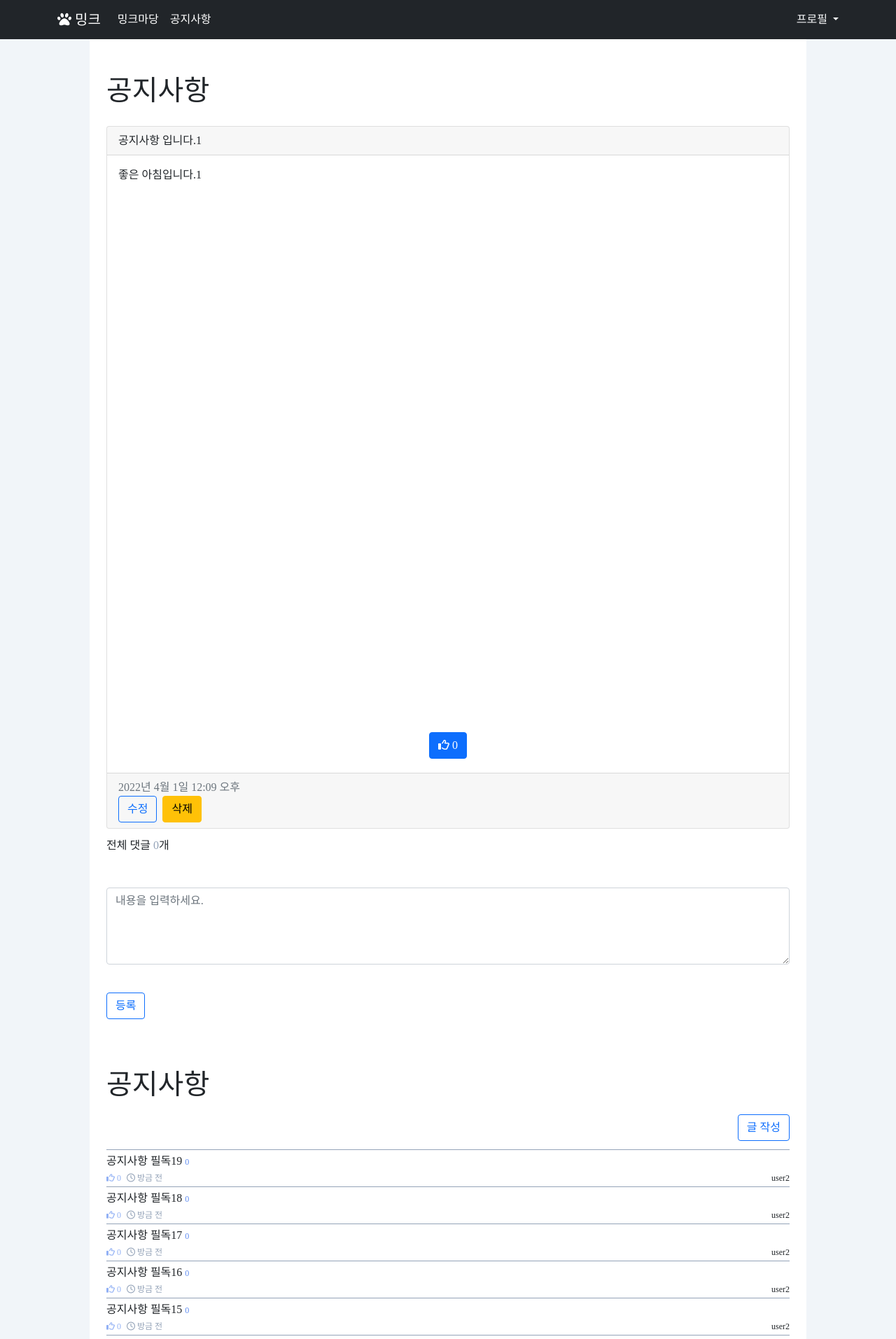
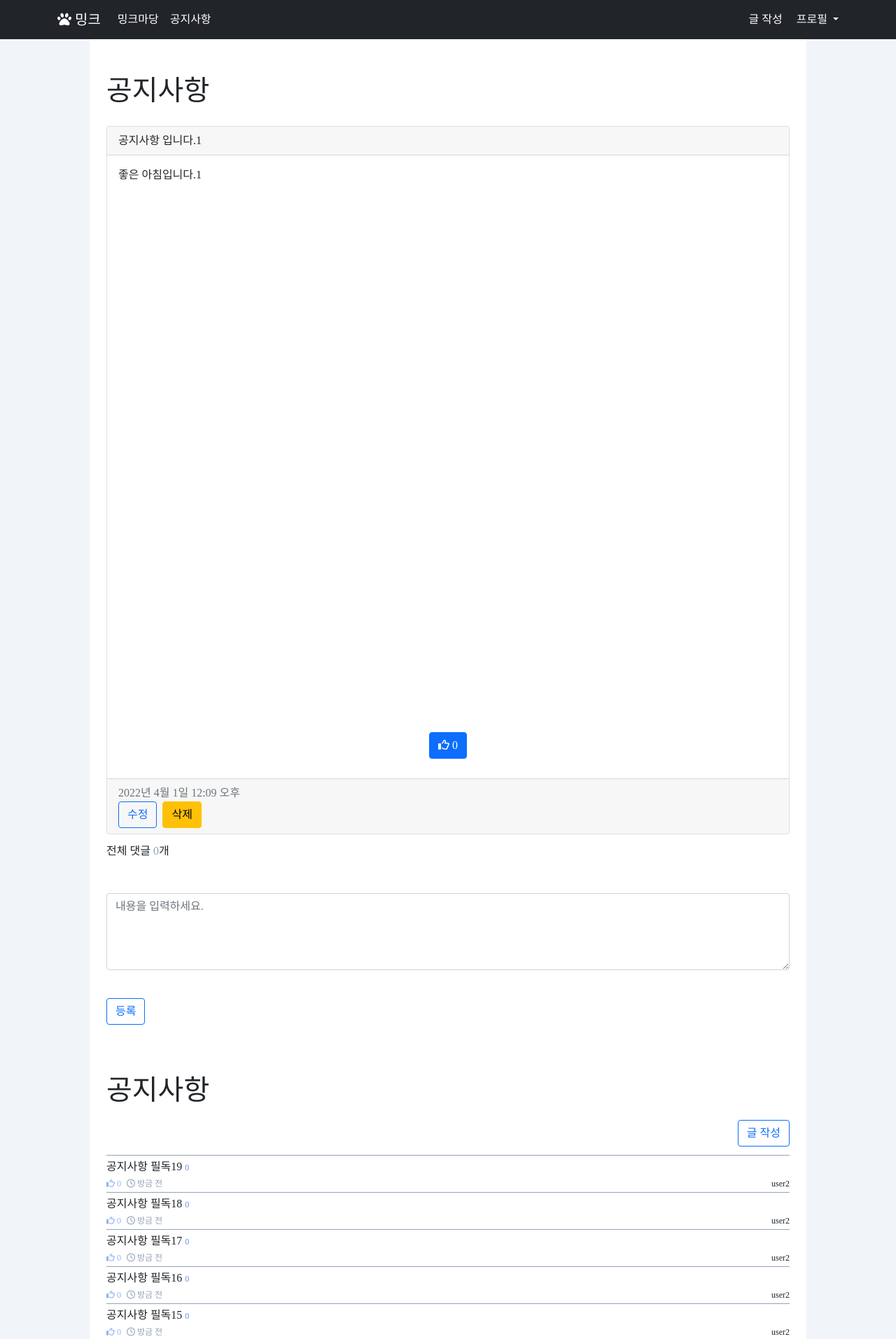
Before and after one commit to bridgecrew-perf6/mink_deploy, a Django app: page /board/1/article/1/ in a window 1280 px wide. Shown: the top 1913 px of the page at 70% size. Run offline with Django 4.2, Linux system fonts and the light colour scheme; a user stored in the database is signed in; data comes from the database, SQL or seed files in the repository; data that the repository does not hold is empty; some libraries are stand-ins or nearby versions; some web fonts are replaced.

Commit message:
태그 추가 및 상단바, 글 작성 페이지 css 수정

```diff
--- a/base/templates/layout.html
+++ b/base/templates/layout.html
@@ -33,7 +33,7 @@
 {% endfor %}
 {% endif %}
 <header>
-    <nav class="navbar navbar-expand-lg navbar-dark bg-dark">
+    <nav class="navbar navbar-expand-lg navbar-dark bg-dark t-fixed top-0 t-w-full t-z-50">
         <div class="container">
             <!-- Site Logo Here -->
             <a class="navbar-brand" href="{%url 'index' %}"><i class="fas fa-paw"></i> 밍크</a>
@@ -45,11 +45,13 @@
             <div class="collapse navbar-collapse" id="navbarMobileToggle">
                 <ul class="navbar-nav me-auto mb-2 mb-lg-0">
                     <li class="nav-item">
-                        <a class="nav-link active t-w-fit" aria-current="page" href="{% url 'board:category' 2%}">밍크마당</a>
+                        <a class="nav-link active t-w-fit" aria-current="page"
+                           href="{% url 'board:category' 2%}">밍크마당</a>
                     </li>
 
                     <li class="nav-item">
-                        <a class="nav-link active t-w-fit" aria-current="page" href="{% url 'board:category' 1%}">공지사항</a>
+                        <a class="nav-link active t-w-fit" aria-current="page"
+                           href="{% url 'board:category' 1%}">공지사항</a>
                     </li>
                 </ul>
 
@@ -57,30 +59,31 @@
 
                 {% if user.is_authenticated %}
                 <div class="btn-group float-end">
+                    <div class="t-text-white t-mr-5">
+                        <a href="{% url 'board:write' 2 %}">글 작성</a>
+                    </div>
                     <a href="#"
                        class="dropdown-toggle text-decoration-none text-light" data-bs-toggle="dropdown">
                         <i class="bi bi-person-circle"></i>
                         <span> 프로필 </span>
                     </a>
                     <ul class="dropdown-menu dropdown-menu-end">
+                        <li><a href="#" class="dropdown-item"><i class="bi bi-gear-fill"></i> 사용자 정보</a></li>
                         <li><a class="dropdown-item" href="{% url 'accounts:logout' %}"><i class="bi bi-gear-fill"></i>로그아웃</a>
                         </li>
-                        <li><a href="#" class="dropdown-item"><i class="bi bi-gear-fill"></i> Admin Setion</a></li>
-                        <li><a href="#" class="dropdown-item"><i class="bi bi-gear-wide-connected"></i> IMAP
-                            Settings</a></li>
                         <li>
                             <hr class="dropdown-divider">
                         </li>
                     </ul>
                 </div>
                 {% else %}
-                <a href="{% url 'accounts:login'%}?next={{ request.path }}" class="t-w-fit nav-link">로그인</a>
+                <a href="{% url 'accounts:login'%}?next={{ request.path }}" class="t-text-white t-w-fit nav-link">로그인</a>
                 {% endif %}
             </div>
         </div>
     </nav>
 </header>
-<section class="t-flex-1 t-flex t-flex-col">
+<section class="t-flex-1 t-flex t-flex-col t-mt-14">
     {%block content%}
     {%endblock%}
 </section>
@@ -89,6 +92,5 @@
         <span class="text-muted"><i class="fas fa-paw"></i> 밍크</span>
     </div>
 </footer>
-
 </body>
 </html>
--- a/board/templates/board/article_detail.html
+++ b/board/templates/board/article_detail.html
@@ -23,6 +23,7 @@
                     <p id="count-{{ article.id }}" style="display:inline;">{{ article.voter.all.count }}</p>
                 </button>
             </div>
+            <div class="t-ml-2 t-mb-2">{{article.tag}}</div>
             <div class="card-footer text-muted">
                 {{article.reg_date}}
                 {% if request.user.id == article.user.id %}
--- a/board/views.py
+++ b/board/views.py
@@ -28,7 +28,7 @@ def article_list(request: HttpRequest, board_id):
 
     else:
         article_list = Article.objects.filter(board=board.id, ).filter(
-            Q(subject__icontains=kw) | Q(content__icontains=kw)).order_by('-id')
+            Q(tag__icontains=kw) | Q(subject__icontains=kw) | Q(content__icontains=kw)).order_by('-id')
 
     paginator = Paginator(article_list, 20)  # 페이지당 10개씩 보여주기
     page_obj = paginator.get_page(page)
@@ -51,7 +51,7 @@ def article_detail(request: HttpRequest, board_id, article_id):
 
     else:
         article_list = Article.objects.filter(board=board.id, ).filter(
-            Q(subject__icontains=kw) | Q(content__icontains=kw)).order_by('-id')
+            Q(tag__icontains=kw) | Q(subject__icontains=kw) | Q(content__icontains=kw)).order_by('-id')
 
     paginator = Paginator(article_list, 20)  # 페이지당 10개씩 보여주기
     page_obj = paginator.get_page(page)
@@ -83,7 +83,7 @@ def article_write(request: HttpRequest, board_id):
         else:
             form = ArticleForm()
         context = {'form': form,
-                  }
+                   }
         return render(request, 'board/article_form.html', context)
     else:
         return redirect('accounts:login')
```
Also changed, not shown: board/templates/board/article_form.html (+4 -4 lines), base/static/tailwind.output.css.
